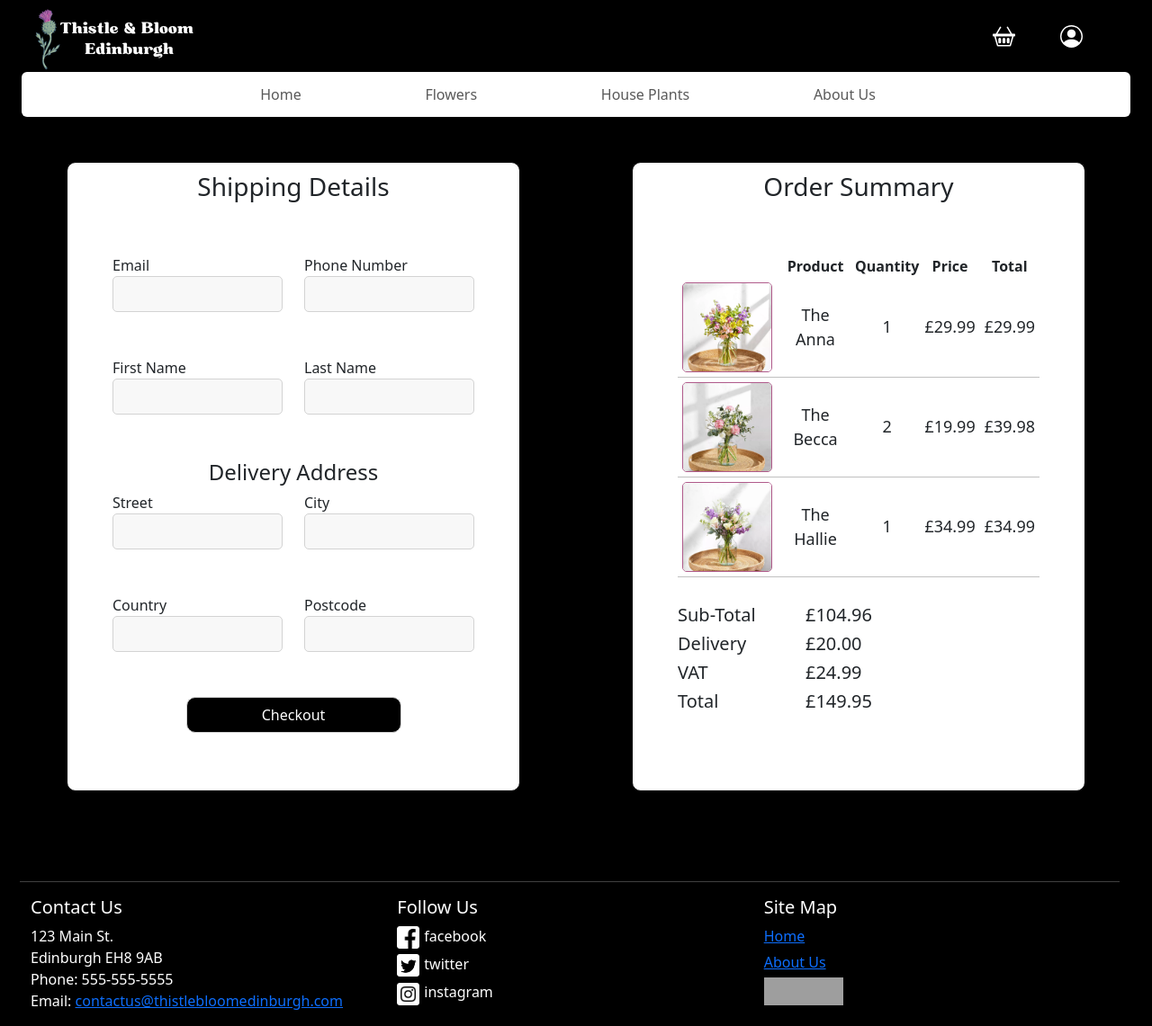
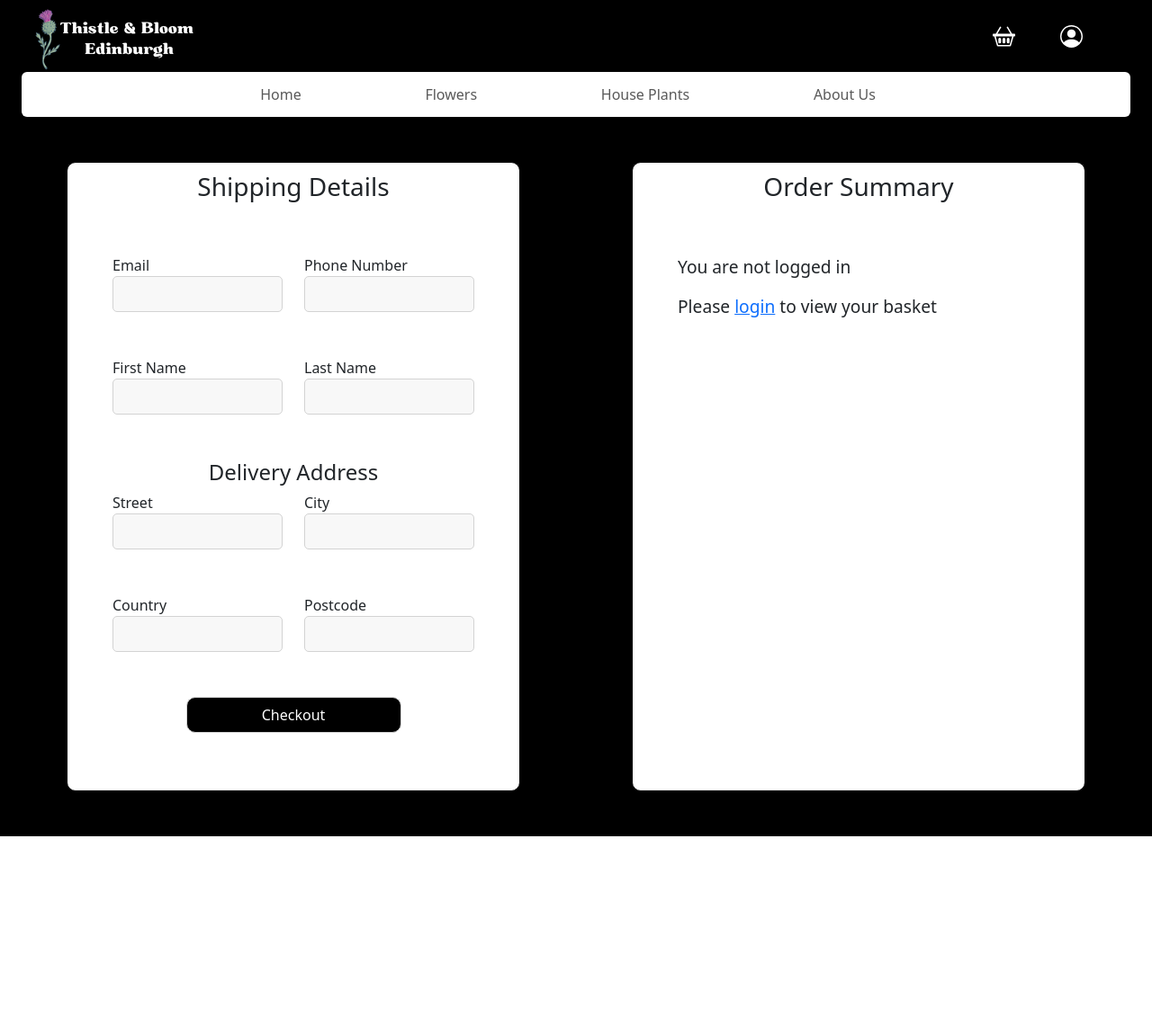
Before and after one commit to jozsefsimon22/functional-flower-delivery-website, a PHP site: page /checkout.php in a window 1280 px wide. Shown: the whole page at 90% size. After the commit the page ends 930 px from the top, so only its background shows below. Run offline with PHP 8.4, Linux system fonts and the light colour scheme; grey boxes are pictures that could not be loaded.

Commit message:
checkout table and logic done

```diff
--- a/checkout.php
+++ b/checkout.php
@@ -1,3 +1,9 @@
+<?php
+session_start();
+include 'connect.php';
+include 'create-basket-table.php';
+?>
+
 <!DOCTYPE html>
 <html lang="en">
 
@@ -87,63 +93,9 @@
             <div class="col basket-list">
                 <div class="inner">
                     <h3>Order Summary</h3>
-                    <div class="data">
-                        <table>
-                            <tr>
-                                <th></th>
-                                <th>Product</th>
-                                <th>Quantity</th>
-                                <th>Price</th>
-                                <th>Total</th>
-                            </tr>
-                            <tr>
-                                <td>
-                                    <img src="Photos/Flowers/the_anna.webp" alt="flower">
-                                </td>
-                                <td>The Anna</td>
-                                <td>1</td>
-                                <td>£29.99</td>
-                                <td>£29.99</td>
-                            </tr>
-                            <tr>
-                                <td>
-                                    <img src="Photos/Flowers/the_becca.webp" alt="flower">
-                                </td>
-                                <td>The Becca</td>
-                                <td>2</td>
-                                <td>£19.99</td>
-                                <td>£39.98</td>
-                            </tr>
-                            <tr>
-                                <td>
-                                    <img src="Photos/Flowers/the_hallie.webp" alt="flower">
-                                </td>
-                                <td>The Hallie</td>
-                                <td>1</td>
-                                <td>£34.99</td>
-                                <td>£34.99</td>
-                            </tr>
-                        </table>
-                        <div class="row">
-                            <div class="col-4 total-summary">
-                                <h5>Sub-Total</h5>
-                                <h5>Delivery</h5>
-                                <h5>VAT</h5>
-                                <h5>Total</h5>
-                            </div>
-                            <div class="col-4 total-summary">
-                                <h5>£104.96</h5>
-                                <h5>£20.00</h5>
-                                <h5>£24.99</h5>
-                                <h5>£149.95</h5>
-                            </div>
-                            <div class="col-4"></div>
-                        </div>
-                    </div>
-
+                    <?php include 'order-summary-table.php'; ?>
                 </div>
             </div>
-
         </div>
 
 
--- /dev/null
+++ b/create-basket-table.php
@@ -0,0 +1,13 @@
+<?php
+$create_table_query = "CREATE TABLE IF NOT EXISTS `basket` (
+    `id` int(10) AUTO_INCREMENT,
+    `flower_id` int(10) NOT NULL,
+    `quantity` int(10) NOT NULL,
+    `user_id` varchar(255) NOT NULL,
+    PRIMARY KEY(`id`),
+    FOREIGN KEY (`flower_id`) REFERENCES `flowers`(`id`),
+    FOREIGN KEY (`user_id`) REFERENCES `users`(`email`)
+)";
+
+mysqli_query($connect, $create_table_query);
+?>
--- a/create-user-table.php
+++ b/create-user-table.php
@@ -1,6 +1,6 @@
 <?php
 $query = "CREATE TABLE IF NOT EXISTS `users` (
-  `email` int(10) NOT NULL,
+  `email` VARCHAR(225) NOT NULL,
   `password` VARCHAR(225) NOT NULL,
   `firstName` VARCHAR(50) NOT NULL,
   `lastName` VARCHAR(50) NOT NULL,
--- a/flowers-table.php
+++ b/flowers-table.php
@@ -35,7 +35,7 @@
                     <h6>£" . $row['price'] . "</h6>
                 </div>
                 <div class='row'>
-                    <button>Add to Cart</button>
+                    <button id=" . $row['id'] . ">Add to Cart</button>
                 </div>
             </div>";
 
--- /dev/null
+++ b/order-summary-table.php
@@ -0,0 +1,57 @@
+<div class="data">
+    <?php
+    // check if session is set
+    if (!isset($_SESSION['email'])) {
+        echo "<p><big>You are not logged in</big></p>";
+        echo "<p><big>Please <a href='login.php'>login</a> to view your basket</big></p>";
+        exit();
+    }
+
+    if (isset($_SESSION['email'])) {
+        $email = $_SESSION['email'];
+        $query = "select * from basket where user_id = '$email'";
+        $result = mysqli_query($connect, $query);
+        $num = mysqli_num_rows($result); // number of items in basket table for user id in session
+
+        if ($num == 0) {
+            echo "<p><big>There are currently no items in your basket</big></p>";
+        } else {
+            echo "<p><big>There are currently $num items in your basket</big></p>";
+            echo '<table>
+            <tr>
+                <td><b>Product:</b></td>
+                <td><b>Quantity:</b></td>
+                <td><b>Price:</b></td>
+                <td><b>Total:</b></td>
+            </tr>';
+
+            while ($row = mysqli_fetch_assoc($result)) {
+                echo "<tr>
+                <td>$row[product]</td>
+                <td>$row[quantity]</td>
+                <td>$row[price]</td>
+                <td>$row[total]</td>
+            </tr>";
+            }
+            echo '</table>';
+            mysqli_free_result($result);
+        }
+    }
+    ?>
+</div>
+<div class="row">
+    <div class="col-4 total-summary">
+        <h5>Sub-Total</h5>
+        <h5>Delivery</h5>
+        <h5>VAT</h5>
+        <h5>Total</h5>
+    </div>
+    <div class="col-4 total-summary">
+        <h5>£104.96</h5>
+        <h5>£20.00</h5>
+        <h5>£24.99</h5>
+        <h5>£149.95</h5>
+    </div>
+    <div class="col-4"></div>
+</div>
+</div>
--- a/plants-table.php
+++ b/plants-table.php
@@ -36,7 +36,7 @@
                     <h6>£" . $row['price'] . "</h6>
                 </div>
                 <div class='row'>
-                    <button>Add to Cart</button>
+                    <button id=" . $row['id'] . ">Add to Cart</button>
                 </div>
             </div>";
 
```
